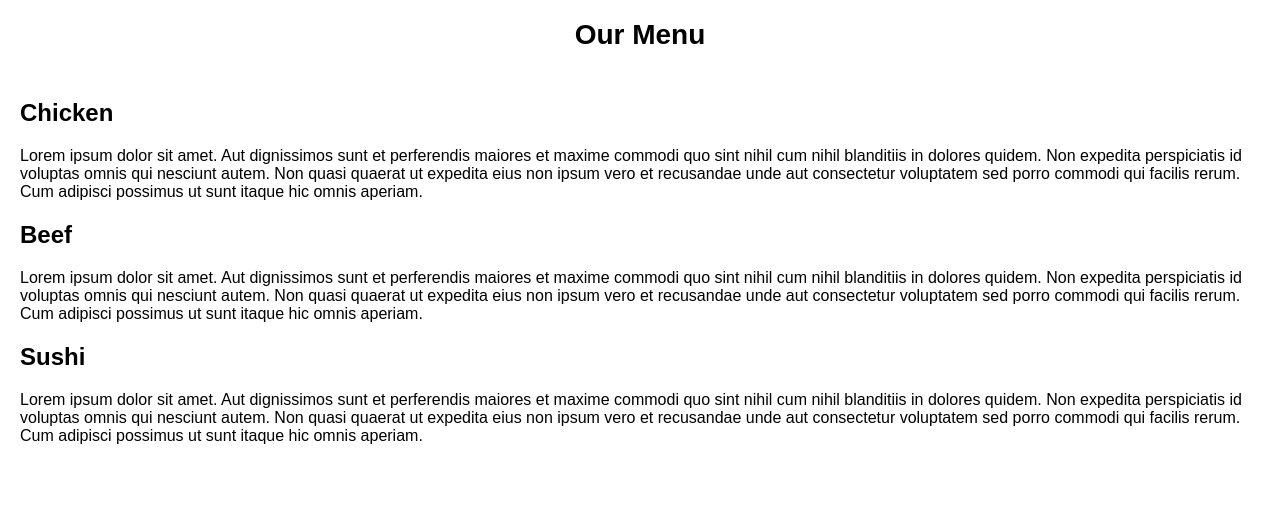
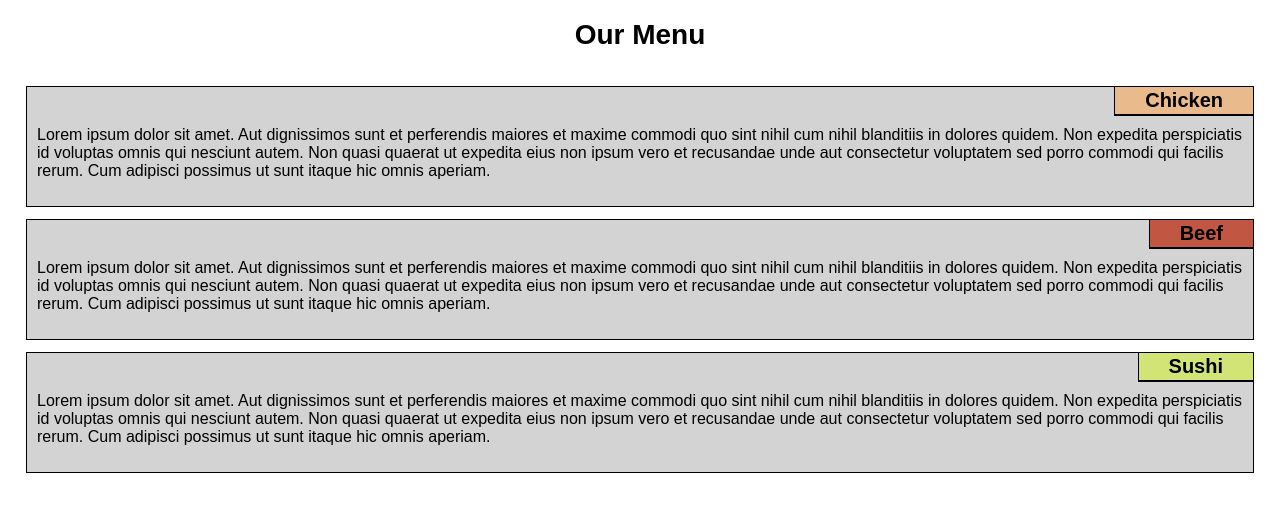
Before and after one commit to Boshomane/mod2_solution, a plain HTML site: page index.html in a window 1280 px wide. Drawn offline with Linux system fonts and the light colour scheme.

Commit message:
Styling the sections containing the Menu items

```diff
--- a/css/style.css
+++ b/css/style.css
@@ -16,3 +16,48 @@ h1{
 	font-size: 1.75em;
 	text-align:  center;
 }
+
+section{
+	border: 1px solid black;
+
+	display: inline-block;
+	position: relative;
+	margin:6px;
+	background: lightgray;
+
+}
+
+h2{
+	font-size: 1.25em;
+	float: right;
+	overflow: auto;
+	border-width: 0px 0px 2px 1px;
+	border-style: solid;
+	border-color: black;
+	padding: 2px 30px;
+	margin:0px;
+
+}
+
+
+#chicken {
+	background: #e8ba8c;
+
+}
+
+
+#beef{
+	background: #c15742;
+
+}
+
+
+#sushi{
+	background: #d3e477;
+
+}
+
+section p{
+	clear: right;
+	padding: 10px;
+}
```
